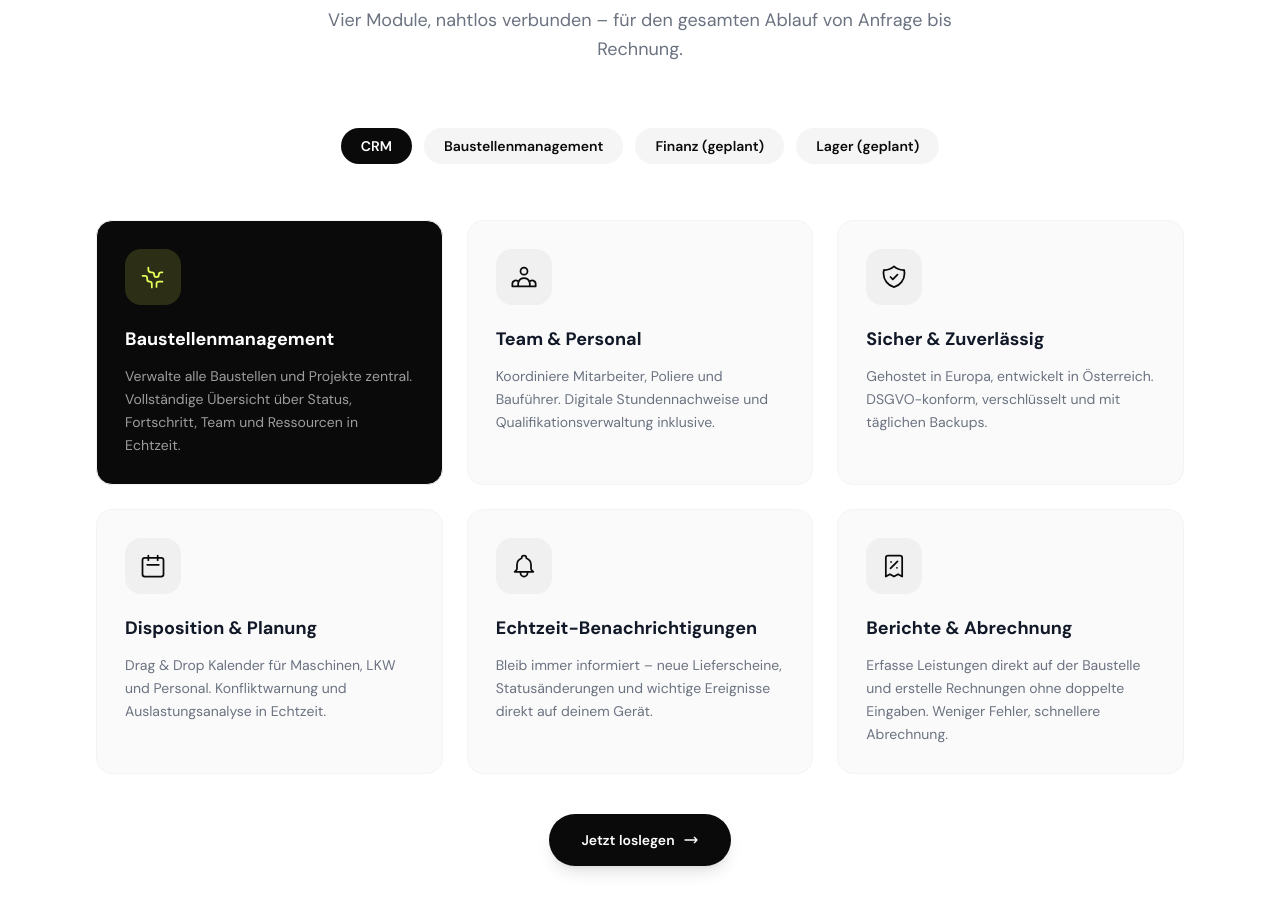
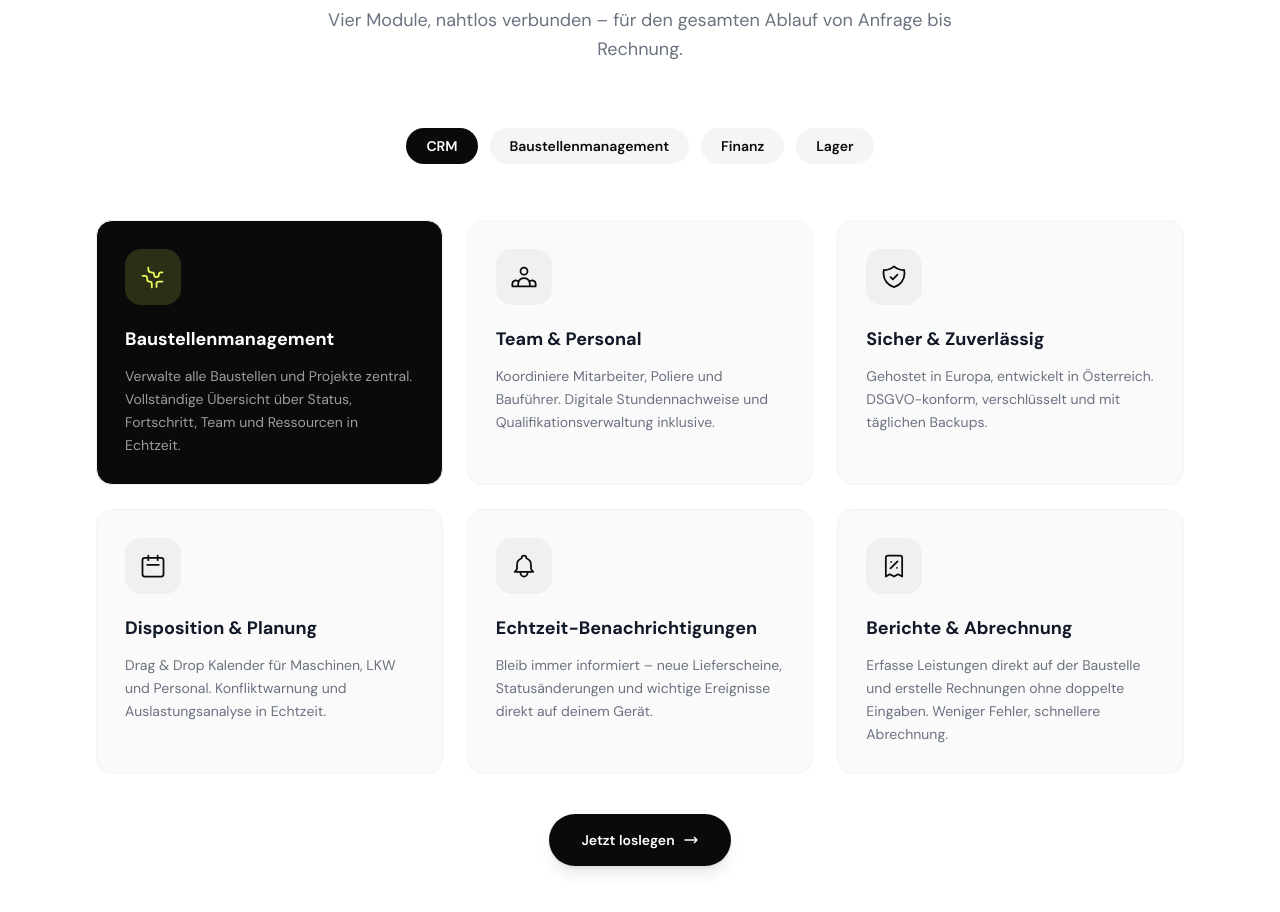
Before and after one commit to XXKunXX/braain-website, a Next.js app: page / in a window 1280 px wide. Shown: the part 1680-2592 px from the top of the page. Built offline with nearby package versions, Linux system fonts and the light colour scheme.

Commit message:
Remove "(geplant)" suffix from Finanz and Lager feature tabs
Co-Authored-By: Claude Sonnet 5 <noreply@anthropic.com>

```diff
--- a/components/sections/Features.tsx
+++ b/components/sections/Features.tsx
@@ -1,4 +1,4 @@
-const tabs = ["CRM", "Baustellenmanagement", "Finanz (geplant)", "Lager (geplant)"];
+const tabs = ["CRM", "Baustellenmanagement", "Finanz", "Lager"];
 
 const features = [
   {
```
